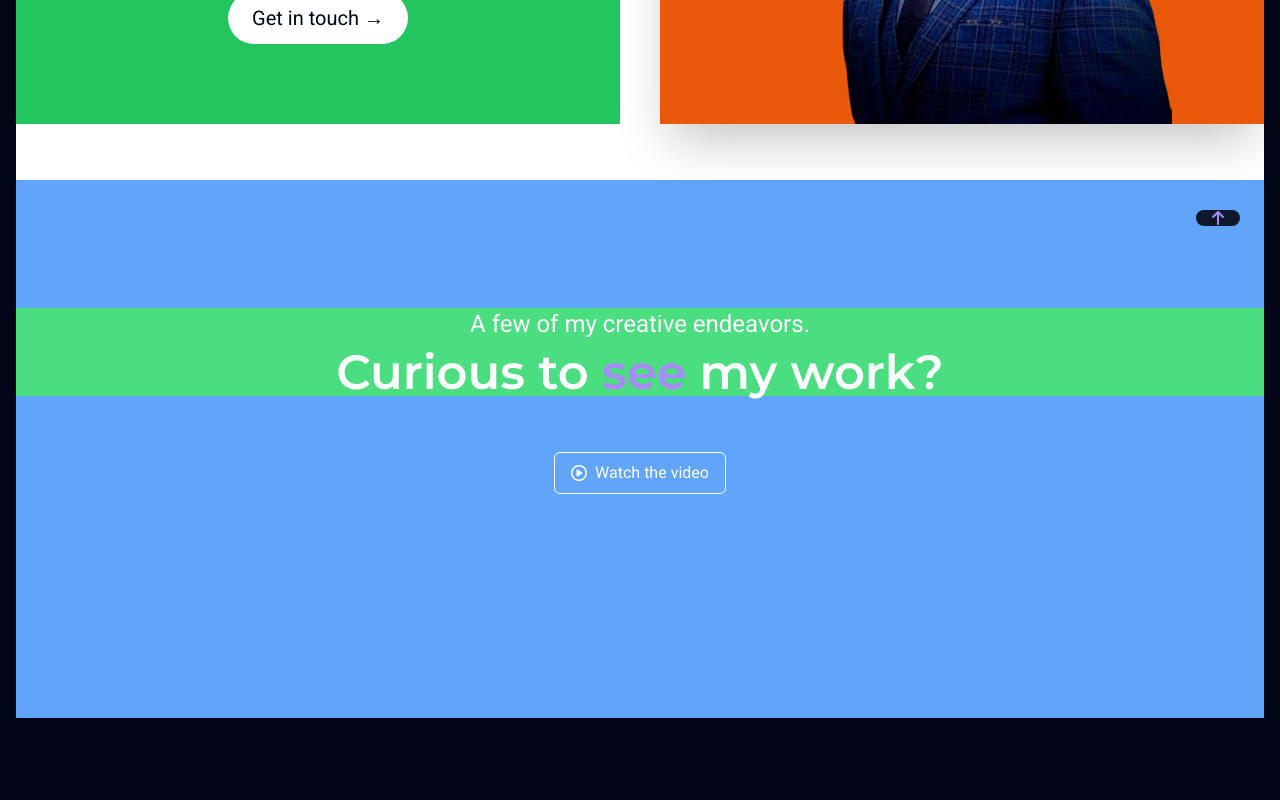
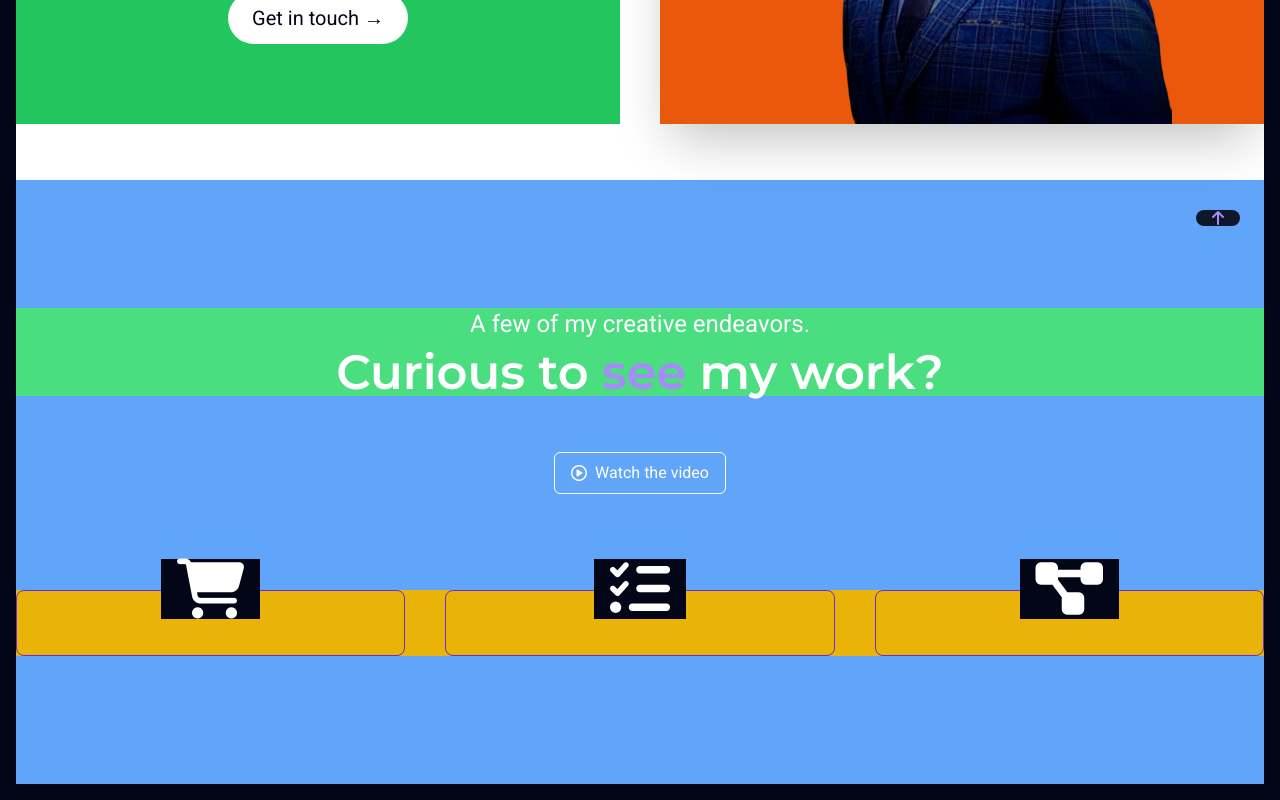
Before and after one commit to Davsan88/Davsan88.github.io, a SvelteKit app: page / in a window 1280 px wide. Shown: the part 534-1334 px from the top of the page. Before the commit the page ends 1268 px from the top, so only its background shows below. Built offline with nearby package versions, Linux system fonts and the light colour scheme.

Commit message:
Update Step.svelte

```diff
--- a/src/components/Step.svelte
+++ b/src/components/Step.svelte
@@ -1,3 +1,21 @@
 <script>
     export let step;
 </script>
+
+<a
+    href={step.href}
+    target="_blank"
+    class="p-4 sm:p-6 md:p-8 flex flex-col gap-4 rounded-lg border border-solid border-violet-700 text-center group cursor-pointer hover:border-violet-400 duration-200"
+>
+    <div
+        class="bg-slate-950 grid place-items-center px-4 text-5xl md:text-6xl -mt-10 sm:-mt-12 md:-mt-14 lg:-mt-16 mx-auto duration-200"
+    >
+        <i class={step.icon} />
+    </div>
+
+
+
+
+
+
+</a>
```
